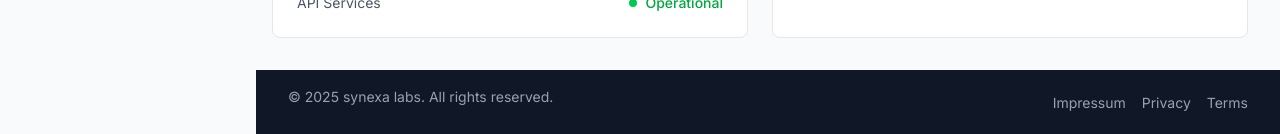
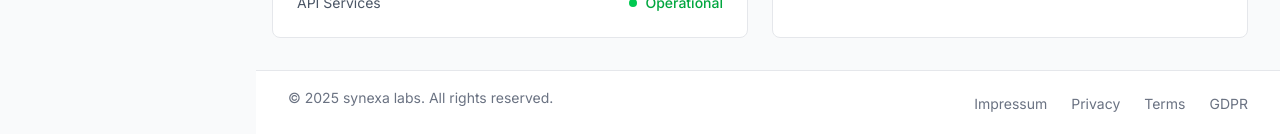
Before and after one commit to synexalabs/ValueAct2, a Next.js app in the folder client/: page / in a window 1280 px wide. Shown: the part 892-1026 px from the top of the page. Built offline with nearby package versions, Linux system fonts and the light colour scheme; no server answers.

Commit message:
Update footer: match app style, restore GDPR link
- White background with gray border (matches app)
- Blue hover effect on links
- Restored GDPR link

```diff
--- a/client/src/components/Footer.jsx
+++ b/client/src/components/Footer.jsx
@@ -3,16 +3,17 @@ import Link from 'next/link';
 
 export default function Footer() {
   return (
-    <footer className="bg-gray-900 text-white mt-auto lg:ml-64">
+    <footer className="bg-white border-t border-gray-200 mt-auto lg:ml-64">
       <div className="max-w-7xl mx-auto px-4 sm:px-6 lg:px-8 py-4">
         <div className="flex flex-col sm:flex-row justify-between items-center gap-3">
-          <p className="text-gray-400 text-sm">
+          <p className="text-gray-500 text-sm">
             © 2025 synexa labs. All rights reserved.
           </p>
-          <div className="flex flex-wrap gap-4">
-            <Link href="/impressum" className="text-gray-400 hover:text-white transition-colors text-sm">Impressum</Link>
-            <Link href="/privacy" className="text-gray-400 hover:text-white transition-colors text-sm">Privacy</Link>
-            <Link href="/terms" className="text-gray-400 hover:text-white transition-colors text-sm">Terms</Link>
+          <div className="flex flex-wrap gap-4 sm:gap-6">
+            <Link href="/impressum" className="text-gray-500 hover:text-blue-600 transition-colors text-sm">Impressum</Link>
+            <Link href="/privacy" className="text-gray-500 hover:text-blue-600 transition-colors text-sm">Privacy</Link>
+            <Link href="/terms" className="text-gray-500 hover:text-blue-600 transition-colors text-sm">Terms</Link>
+            <Link href="/gdpr-compliance" className="text-gray-500 hover:text-blue-600 transition-colors text-sm">GDPR</Link>
           </div>
         </div>
       </div>
```
